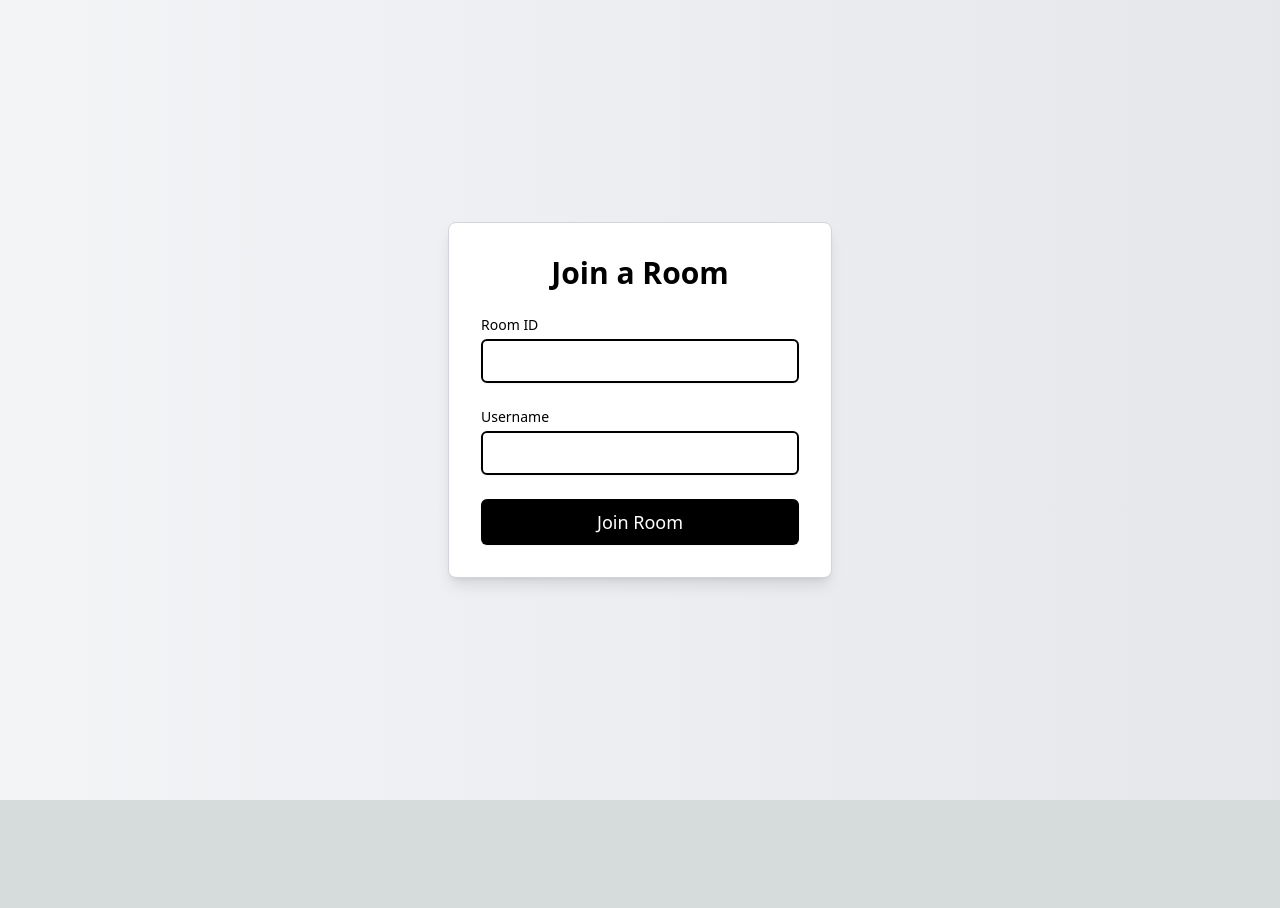
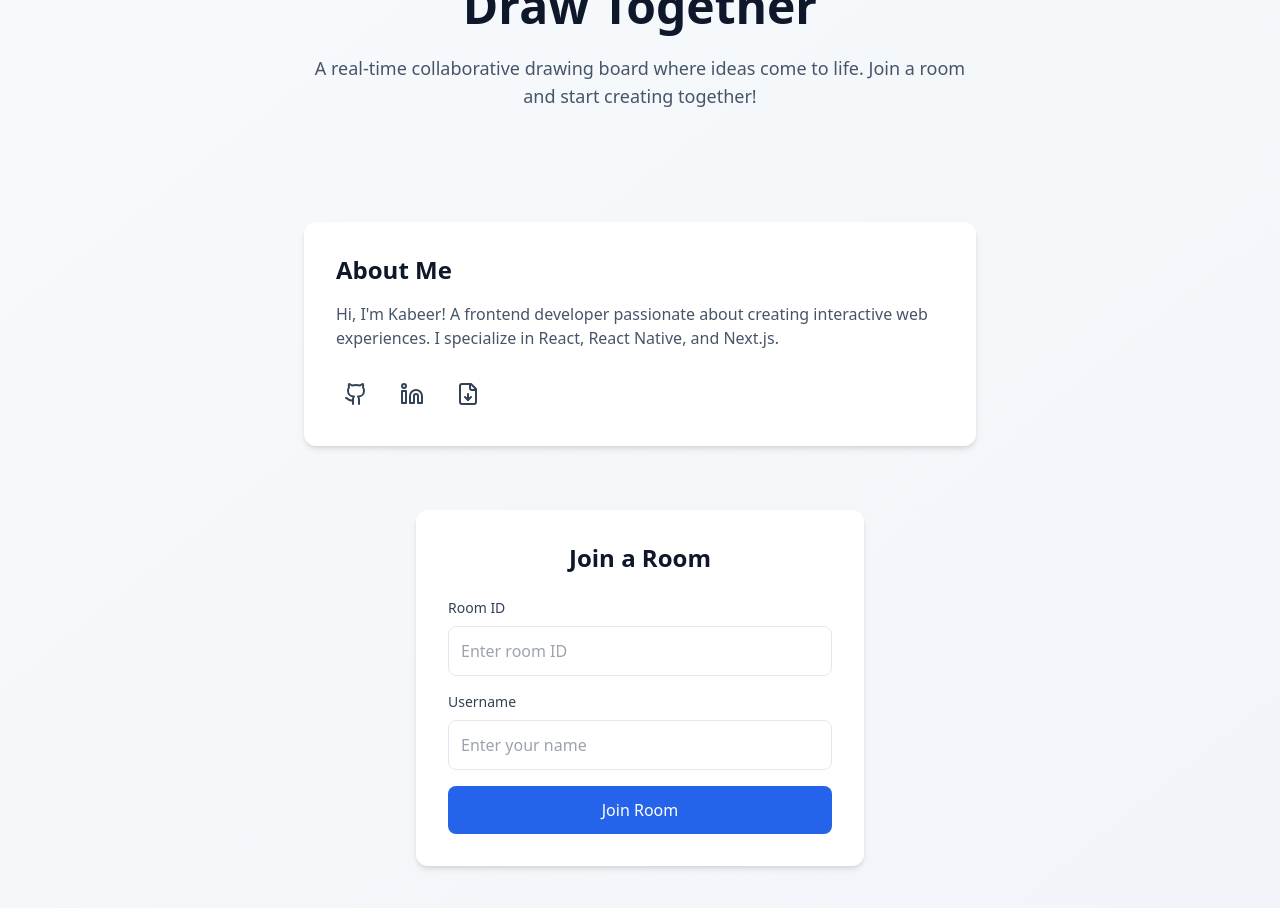
Before and after one commit to kabeerx9/drawing-tool, a Next.js app in the folder client/: page / in a window 1280 px wide. Shown: the top 908 px of the page. Before the commit the page ends 800 px from the top, so only its background shows below. Built offline with nearby package versions, Linux system fonts and the light colour scheme; no server answers.

Commit message:
Root route update

```diff
--- a/client/app/page.tsx
+++ b/client/app/page.tsx
@@ -2,6 +2,9 @@
 
 import { useRouter } from "next/navigation";
 import { useEffect, useState } from "react";
+import { motion } from "framer-motion";
+import { Github, Linkedin, FileDown } from "lucide-react";
+import Link from "next/link";
 
 const HomePage = () => {
   const [roomId, setRoomId] = useState("");
@@ -18,21 +21,86 @@ const HomePage = () => {
   const handleSubmit = (e: React.FormEvent) => {
     e.preventDefault();
     localStorage.setItem("username", username);
-    // join the room now :
     router.push(`/room/${roomId}`);
   };
 
   return (
-    <div className="w-full h-screen flex items-center justify-center bg-gradient-to-r from-gray-100 to-gray-200">
-      <div className="bg-white p-8 rounded-lg shadow-lg w-96 border border-gray-300">
-        <h1 className="text-3xl font-bold mb-6 text-center text-black">
+    <div className="min-h-screen w-full bg-gradient-to-br from-slate-50 to-slate-100">
+      <div className="max-w-7xl mx-auto px-4 sm:px-6 lg:px-8 py-12 space-y-16">
+        {/* Hero Section */}
+        <motion.div
+          initial={{ opacity: 0, y: 20 }}
+          animate={{ opacity: 1, y: 0 }}
+          transition={{ duration: 0.5 }}
+          className="text-center space-y-4 py-12"
+        >
+          <h1 className="text-5xl font-bold text-slate-900 mb-6">
+            Draw Together
+          </h1>
+          <p className="text-slate-600 text-lg max-w-2xl mx-auto">
+            A real-time collaborative drawing board where ideas come to life.
+            Join a room and start creating together!
+          </p>
+        </motion.div>
+
+        {/* About Developer */}
+        <motion.div
+          initial={{ opacity: 0, y: 20 }}
+          animate={{ opacity: 1, y: 0 }}
+          transition={{ duration: 0.5, delay: 0.2 }}
+          className="max-w-2xl mx-auto bg-white rounded-xl shadow-md overflow-hidden"
+        >
+          <div className="p-8">
+            <h2 className="text-2xl font-semibold text-slate-900 mb-4">
+              About Me
+            </h2>
+            <p className="text-slate-600 mb-6">
+              Hi, I&apos;m Kabeer! A frontend developer passionate about creating
+              interactive web experiences. I specialize in React, React Native,
+              and Next.js.
+            </p>
+            <div className="flex gap-4">
+              <Link
+                href="https://github.com/kabeerx9"
+                target="_blank"
+                className="p-2 hover:bg-slate-100 rounded-full transition-colors"
+              >
+                <Github className="h-6 w-6 text-slate-700" />
+              </Link>
+              <Link
+                href="https://www.linkedin.com/in/kabeer-joshi-7173061aa/"
+                target="_blank"
+                className="p-2 hover:bg-slate-100 rounded-full transition-colors"
+              >
+                <Linkedin className="h-6 w-6 text-slate-700" />
+              </Link>
+              <Link
+                href="https://drive.google.com/file/d/1KiiMp2zh1RDeB-0BDkda1BrIaPUnH6nP/view?usp=drive_link"
+                target="_blank"
+                className="p-2 hover:bg-slate-100 rounded-full transition-colors"
+              >
+                <FileDown className="h-6 w-6 text-slate-700" />
+              </Link>
+            </div>
+          </div>
+        </motion.div>
+
+        {/* Join Room Form */}
+        <motion.div
+          initial={{ opacity: 0, y: 20 }}
+          animate={{ opacity: 1, y: 0 }}
+          transition={{ duration: 0.5, delay: 0.4 }}
+          className="max-w-md mx-auto bg-white rounded-xl shadow-md overflow-hidden"
+        >
+          <div className="p-8">
+            <h2 className="text-2xl font-semibold text-center text-slate-900 mb-6">
               Join a Room
-        </h1>
-        <form onSubmit={handleSubmit} className="space-y-6">
-          <div>
+            </h2>
+            <form onSubmit={handleSubmit} className="space-y-4">
+              <div className="space-y-2">
                 <label
                   htmlFor="roomId"
-              className="block text-sm font-medium text-black mb-1"
+                  className="block text-sm font-medium text-slate-700"
                 >
                   Room ID
                 </label>
@@ -41,14 +109,15 @@ const HomePage = () => {
                   id="roomId"
                   value={roomId}
                   onChange={(e) => setRoomId(e.target.value)}
-              className="mt-1 p-2 border-2 border-black block w-full rounded-md  shadow-sm  text-black"
+                  className="w-full p-3 border border-slate-200 rounded-lg focus:outline-none focus:ring-2 focus:ring-blue-500 transition-all"
+                  placeholder="Enter room ID"
                   required
                 />
               </div>
-          <div>
+              <div className="space-y-2">
                 <label
                   htmlFor="username"
-              className="block text-sm font-medium text-black mb-1"
+                  className="block text-sm font-medium text-slate-700"
                 >
                   Username
                 </label>
@@ -57,17 +126,22 @@ const HomePage = () => {
                   id="username"
                   value={username}
                   onChange={(e) => setUsername(e.target.value)}
-              className="mt-1 p-2 border-2 border-black block w-full rounded-md  shadow-sm  text-black"
+                  className="w-full p-3 border border-slate-200 rounded-lg focus:outline-none focus:ring-2 focus:ring-blue-500 transition-all"
+                  placeholder="Enter your name"
                   required
                 />
               </div>
-          <button
+              <motion.button
+                whileHover={{ scale: 1.02 }}
+                whileTap={{ scale: 0.98 }}
+                className="w-full bg-blue-600 text-white py-3 px-4 rounded-lg font-medium hover:bg-blue-700 transition-colors"
                 type="submit"
-            className="w-full py-2 px-4 border border-transparent rounded-md shadow-sm text-lg font-medium text-white bg-black hover:bg-gray-800 focus:outline-none focus:ring-2 focus:ring-offset-2 focus:ring-gray-500 transition-colors duration-200"
               >
                 Join Room
-          </button>
+              </motion.button>
             </form>
+          </div>
+        </motion.div>
       </div>
     </div>
   );
--- a/client/app/room/[roomId]/page.tsx
+++ b/client/app/room/[roomId]/page.tsx
@@ -19,6 +19,7 @@ const RoomPage = () => {
   const { isConnected, connectedUsers } = useAppSelector(
     (state) => state.socket,
   );
+  console.log("connectedUsers in room id page ", connectedUsers);
 
   useLayoutEffect(() => {
     const cleanup = dispatch(initializeSocket());
--- a/client/app/utils/utils.ts
+++ b/client/app/utils/utils.ts
@@ -6,11 +6,11 @@ export const serializeImageData = (imageData: ImageData) => {
   };
 };
 
-const deserializeImageData = (serializedData: any) => {
-  const imageData = new ImageData(
-    new Uint8ClampedArray(serializedData.data),
-    serializedData.width,
-    serializedData.height,
-  );
-  return imageData;
-};
+// const deserializeImageData = (serializedData: any) => {
+//   const imageData = new ImageData(
+//     new Uint8ClampedArray(serializedData.data),
+//     serializedData.width,
+//     serializedData.height,
+//   );
+//   return imageData;
+// };
--- a/client/components/board/board.tsx
+++ b/client/components/board/board.tsx
@@ -24,6 +24,10 @@ const Board = () => {
   const { isConnected, connectedUsers, roomId } = useAppSelector(
     (state) => state.socket,
   );
+  console.log("connectedUsers", connectedUsers);
+  console.log("username", username);
+  console.log("isConnected", isConnected);
+  console.log("roomId", roomId);
 
   const connectedUsersExcludingMe = connectedUsers.filter(
     (user) => user.name !== username,
--- a/client/package.json
+++ b/client/package.json
@@ -12,6 +12,7 @@
     "@reduxjs/toolkit": "^2.2.7",
     "@types/react-redux": "^7.1.33",
     "classnames": "^2.5.1",
+    "framer-motion": "^11.15.0",
     "lucide-react": "^0.439.0",
     "next": "14.2.8",
     "react": "^18",
```
Also changed, not shown: 1 other file (tests, documents, lock files or other folders). Lines whose indentation alone changed are shown as unchanged.
